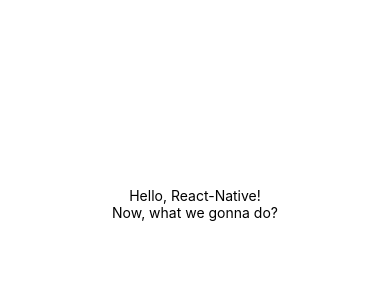
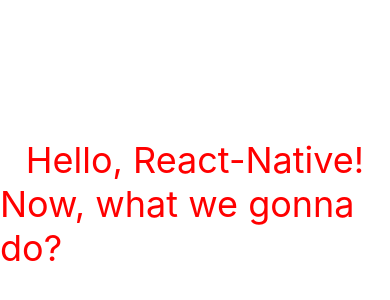
Before and after one commit to kuman514/ReactNativePractice, a React Native app: screen / in a window 390 px wide. Shown: the part 218-518 px from the top of the page. Built offline with nearby package versions, Linux system fonts and the light colour scheme.

Commit message:
Practicing components in React Native

```diff
--- a/App.js
+++ b/App.js
@@ -2,16 +2,21 @@
 import React from 'react';
 import { StyleSheet, Text, View } from 'react-native';
 
+// Can't use <div> -> Use <View>
+// Import components from 'react-native'
+// All text content should be in <Text></Text>
 export default function App() {
   return (
     <View style={styles.container}>
-      <Text>Hello, React-Native!</Text>
-      <Text>Now, what we gonna do?</Text>
+      <Text style={styles.text}>Hello, React-Native!</Text>
+      <Text style={styles.text}>Now, what we gonna do?</Text>
       <StatusBar style="auto" />
     </View>
   );
 }
 
+// Why StyleSheet.create?
+// Mostly, due to auto completion.
 const styles = StyleSheet.create({
   container: {
     flex: 1,
@@ -19,4 +24,8 @@
     alignItems: 'center',
     justifyContent: 'center',
   },
+  text: {
+    fontSize: 36,
+    color: 'red'
+  },
 });
```
